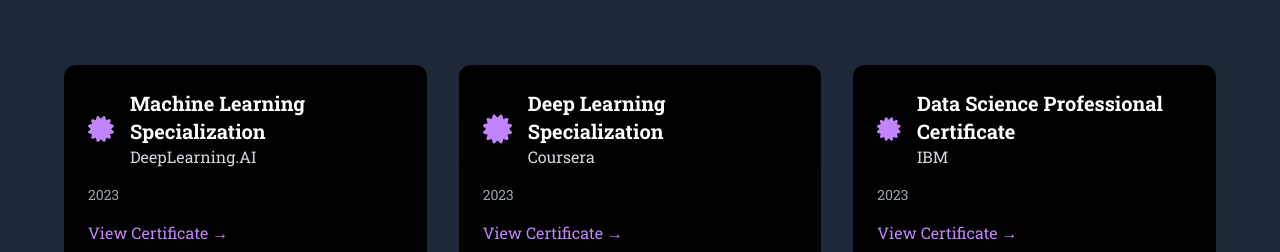
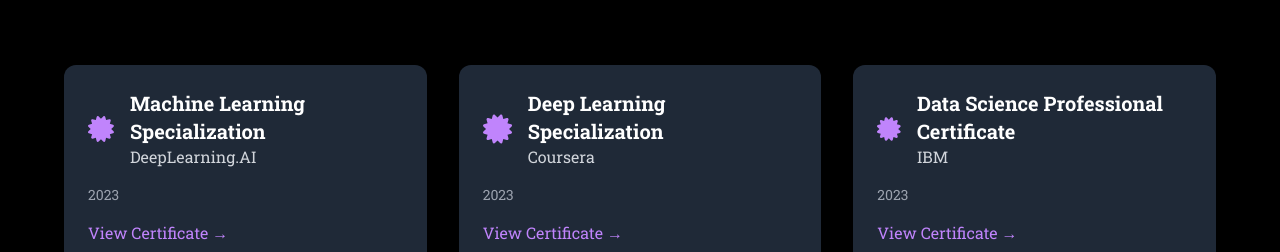
Before and after one commit to MDeus-ai/deus, a React (Create React App) app: page / in a window 1280 px wide. Shown: the part 2531-2783 px from the top of the page. Built offline with nearby package versions, Linux system fonts and the light colour scheme.

Commit message:
version 2 update v0.2

```diff
--- a/src/pages/HomePage.js
+++ b/src/pages/HomePage.js
@@ -118,7 +118,7 @@ const FadeInSection = ({ children, delay = 0, className = '' }) => {
 
 const CertificationCard = ({ cert, index }) => (
   <FadeInSection delay={index * 200}>
-    <div className="bg-black rounded-xl p-6 transition-all duration-600 transform
+    <div className="bg-gray-800 rounded-xl p-6 transition-all duration-600 transform
       hover:transform hover:scale-105 hover:shadow-lg hover:shadow-purple-500/20">
       <div className="flex items-center gap-4 mb-4">
         <FaCertificate className="text-3xl text-purple-400" />
@@ -139,7 +139,7 @@ const ProjectCard = ({ project, isActive, index }) => {
   const cardContent = (
     <div className={`transform transition-all duration-700
       ${isActive ? 'scale-100 opacity-100' : 'scale-95 opacity-50'}`}>
-      <div className="bg-black rounded-2xl overflow-hidden shadow-2xl group h-[550px]">
+      <div className="bg-gradient-to-br from-gray-900 to-gray-800 rounded-2xl overflow-hidden shadow-2xl group h-[550px]">
         <div className="relative h-80 overflow-hidden">
           <img
             src={project.coverImage}
@@ -222,7 +222,7 @@ const HomePage = () => {
   };
 
   return (
-    <div className="min-h-screen bg-gradient-to-b from-gray-900 to-gray-800 text-gray-100" style={{ fontFamily: 'Roboto Slab, serif' }}>
+    <div className="bg-black text-white min-h-screen" style={{ fontFamily: 'Roboto Slab, serif' }}>
       {/* Hero Section */}
       <header className="h-screen flex items-center justify-center bg-cover bg-center relative" style={{ backgroundImage: `url(/assets/hero.jpg)` }}>
         <div className="absolute inset-0 bg-black opacity-50"></div>
```
